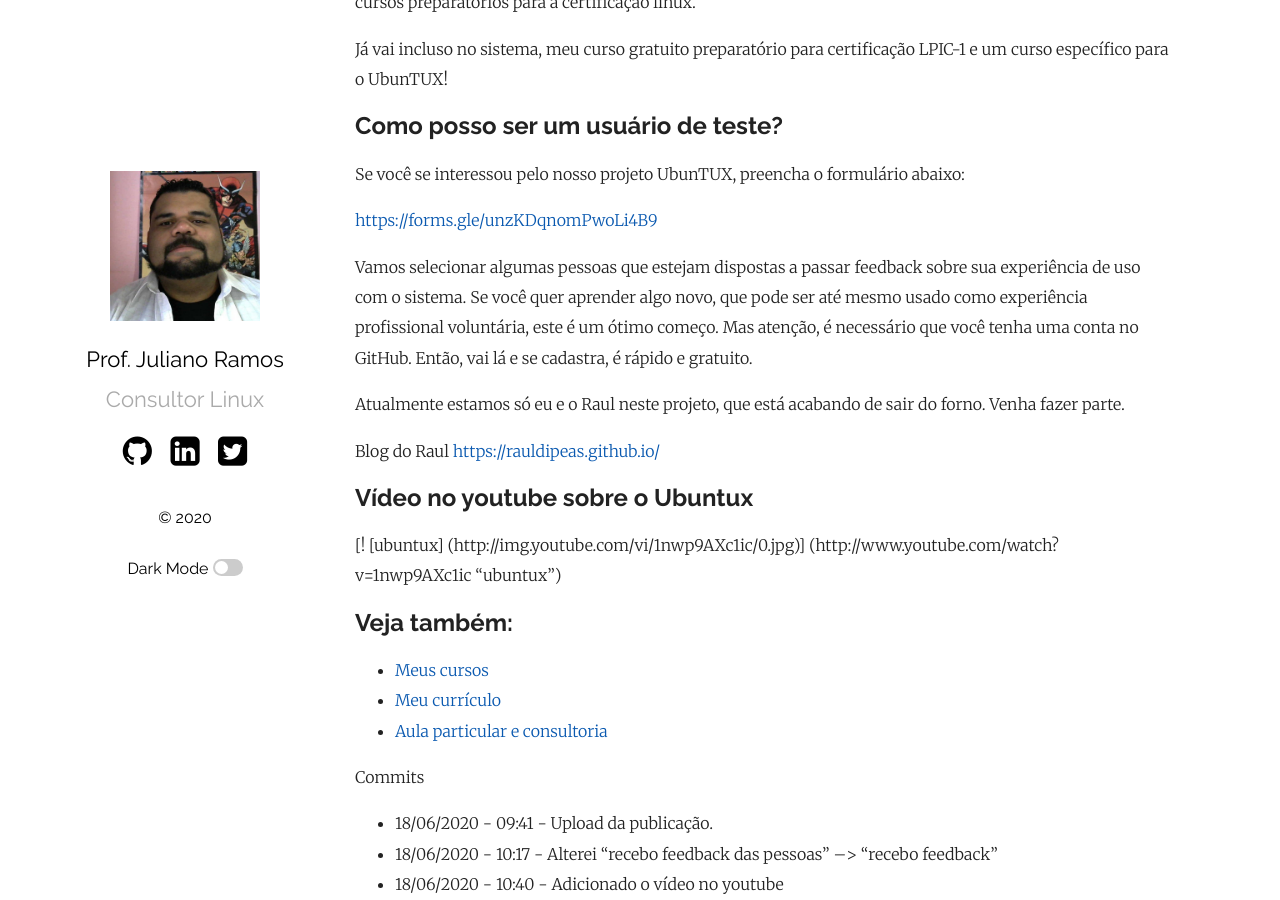
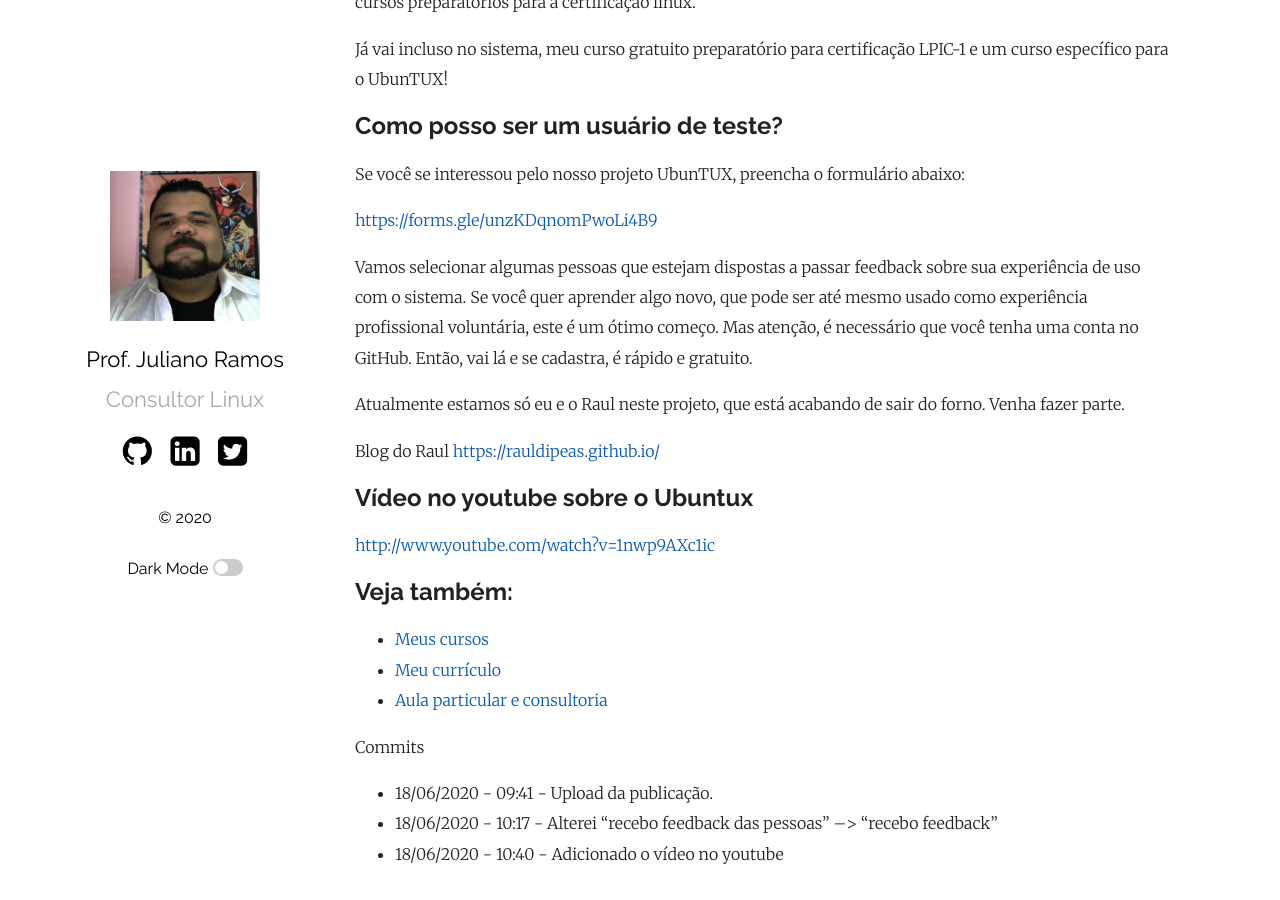
Before and after one commit to convergencialivre/profjulianoramos.github.io, a Jekyll site: the page built from _posts/2020-06-18-conhecaoubuntux.md, in a window 1280 px wide and 900 px high, scrolled down 3266 px. Built offline with Jekyll 4.4.1, drawn with Linux system fonts in a browser that asks for light colours; comment, search, counter and statistics services are not loaded; after the commit the page ends 4135 px from its top, so only the background shows below that.

Commit message:
adicionado video

```diff
--- a/_posts/2020-06-18-conhecaoubuntux.md
+++ b/_posts/2020-06-18-conhecaoubuntux.md
@@ -75,7 +75,7 @@
 <https://rauldipeas.github.io/>
 
 ## Vídeo no youtube sobre o Ubuntux
-[! [ubuntux] (http://img.youtube.com/vi/1nwp9AXc1ic/0.jpg)] (http://www.youtube.com/watch?v=1nwp9AXc1ic "ubuntux")
+<http://www.youtube.com/watch?v=1nwp9AXc1ic>
 
 ## Veja também:
 - [Meus cursos](https://profjulianoramos.github.io/cursos/)
```
